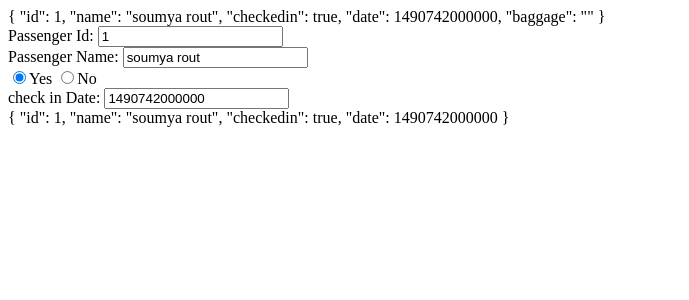
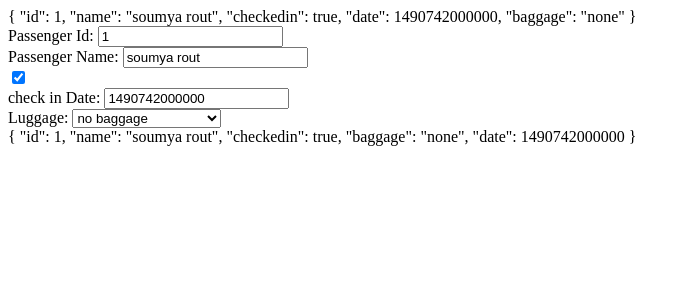
Before and after one commit to ersaumya/Angular9BestPractice, an Angular app: page / in a window 1280 px wide. Shown: the top 300 px of the page, without its empty margins (0-689 px from the left). Built offline with nearby package versions, Linux system fonts and the light colour scheme; data requests are answered from the project's data file.

Commit message:
select option added

```diff
--- a/db.json
+++ b/db.json
@@ -5,7 +5,7 @@
       "name": "soumya rout",
       "checkedin": true,
       "date": 1490742000000,
-      "baggage": ""
+      "baggage": "none"
     },
     {
       "id": 2,
--- a/src/app/passenger/components/passenger-form/passenger-form.component.html
+++ b/src/app/passenger/components/passenger-form/passenger-form.component.html
@@ -10,15 +10,30 @@
     </div>
     <div>
         <label>
-            <input type="radio" [value]="true" name="checkedin" [ngModel]="detail?.checkedin" (ngModelChange)="toggleCheckIn($event)">Yes
+            <input type="checkbox"  name="checkedin" [ngModel]="detail?.checkedin" (ngModelChange)="toggleCheckIn($event)">
         </label>
-        <label>
+        <!-- <label>
             <input type="radio" [value]="false" name="checkedin" [ngModel]="detail?.checkedin"(ngModelChange)="toggleCheckIn($event)">No
-        </label>
+        </label> -->
     </div>
     <div *ngIf="form.value.checkedin">
         check in Date:
         <input type="number" name="date" [ngModel]="detail?.date">
     </div>
+    <div>
+        Luggage:
+        <!-- <select name="baggage" [ngModel]="detail?.baggage">
+            <option *ngFor="let item of baggage"
+            [value]="item.key"
+            [selected]="item.key===detail?.baggage">
+                {{item.value}}
+            </option>
+        </select> -->
+        <select name="baggage" [ngModel]="detail?.baggage">
+            <option *ngFor="let item of baggage" [ngValue]="item.key">
+                {{item.value}}
+            </option>
+        </select>
+    </div>
     {{form.value | json}}
 </form>
--- a/src/app/passenger/components/passenger-form/passenger-form.component.ts
+++ b/src/app/passenger/components/passenger-form/passenger-form.component.ts
@@ -1,5 +1,6 @@
 import { Component, OnInit, Input } from '@angular/core';
 import { Passenger } from '../../models/passenger.interface';
+import { Baggage } from '../../models/baggage.interface';
 
 @Component({
   selector: 'app-passenger-form',
@@ -7,8 +8,25 @@ import { Passenger } from '../../models/passenger.interface';
   styleUrls: ['./passenger-form.component.css']
 })
 export class PassengerFormComponent implements OnInit {
+
   @Input() detail:Passenger;
 
+  baggage:Baggage[]=[{
+    key:'none',
+    value:'no baggage'
+    },
+    {
+      key: 'hand-only',
+      value: 'hand baggage'
+    },
+    {
+      key: 'hold-only',
+      value: 'hold baggage'
+    },
+    {
+      key: 'hand-hold',
+      value: 'hand & hold baggage'
+    }]
   constructor() { }
 
   ngOnInit(): void {
--- /dev/null
+++ b/src/app/passenger/models/baggage.interface.ts
@@ -0,0 +1,4 @@
+export interface Baggage{
+    key:string,
+    value:string
+}
```
